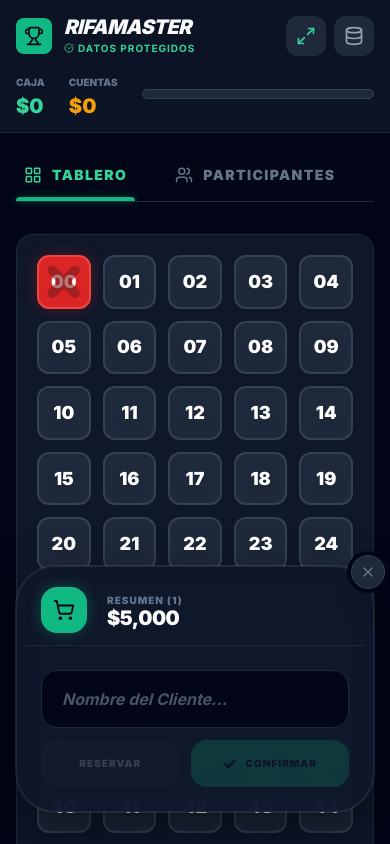
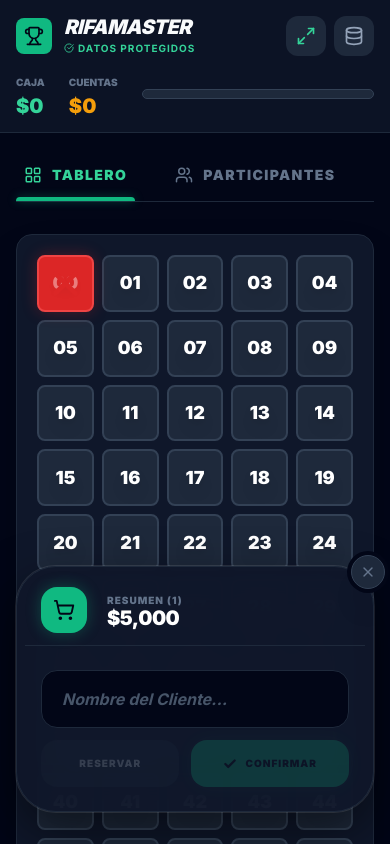
Before and after one commit to newxmkxkombat-coder/RifaMasterv2, a React (Vite) app: page / in a window 390 px wide. Both pictures are taken after a click on the button "00". Shown: the top 844 px of the page. Built offline with nearby package versions, Linux system fonts and the light colour scheme.

Commit message:
Add activeOwnerName prop to TicketGrid component

```diff
--- a/components/TicketGrid.tsx
+++ b/components/TicketGrid.tsx
@@ -1,3 +1,4 @@
+
 import React from 'react';
 import { Ticket, TicketStatus } from '../types';
 import { STATUS_COLORS } from '../constants';
@@ -8,32 +9,42 @@
   onToggleTicket: (id: string) => void;
   swappingTicketId?: string | null;
   isFullScreen?: boolean;
+  activeOwnerName?: string | null;
 }
 
-const TicketGrid: React.FC<TicketGridProps> = ({ tickets, onToggleTicket, swappingTicketId, isFullScreen = false }) => {
+const TicketGrid: React.FC<TicketGridProps> = ({
+  tickets,
+  onToggleTicket,
+  swappingTicketId,
+  isFullScreen = false,
+  activeOwnerName = null
+}) => {
   return (
-    <div className={`
-      grid rounded-2xl transition-all duration-500 w-full
-      ${isFullScreen
-        ? 'grid-cols-10 gap-2 sm:gap-3 p-4 bg-slate-950 border border-slate-900 shadow-[0_0_50px_rgba(0,0,0,1)]'
-        : 'grid-cols-5 sm:grid-cols-10 gap-3 sm:gap-4 p-5 bg-slate-900 border border-slate-800 shadow-2xl'
-      }
-    `}>
+    <div
+      className={`
+        grid transition-all duration-500 w-full mx-auto
+        grid-cols-5 sm:grid-cols-10 gap-2 sm:gap-4
+        ${isFullScreen
+          ? 'p-4 sm:p-6 bg-slate-950 max-w-4xl'
+          : 'p-5 bg-slate-900 border border-slate-800 shadow-2xl rounded-2xl'
+        }
+      `}
+    >
       {tickets.map((ticket) => {
         const isSwappingSource = ticket.id === swappingTicketId;
+        const belongsToActiveUser = activeOwnerName && ticket.ownerName === activeOwnerName;
 
-        // Logical check for when to show the "X" (Any occupied state)
         const isOccupied =
           ticket.status === TicketStatus.SELECTED ||
           ticket.status === TicketStatus.RESERVED ||
           ticket.status === TicketStatus.PAID;
 
-        // An interactive ticket is one that is available to be clicked
-        // OR the one we are currently swapping FROM
         let isInteractive = ticket.status === TicketStatus.AVAILABLE || ticket.status === TicketStatus.SELECTED;
 
         if (swappingTicketId) {
             isInteractive = ticket.status === TicketStatus.AVAILABLE;
+        } else if (activeOwnerName) {
+            isInteractive = ticket.status === TicketStatus.AVAILABLE || belongsToActiveUser;
         }
 
         return (
@@ -43,30 +54,28 @@
             onClick={() => isInteractive ? onToggleTicket(ticket.id) : null}
             disabled={!isInteractive && !isSwappingSource}
             className={`
-              relative flex flex-col items-center justify-center rounded-xl font-black transition-all duration-300
+              relative flex flex-col items-center justify-center font-black transition-all duration-300 rounded-lg sm:rounded-xl
               ${isSwappingSource ? 'bg-indigo-900 border-indigo-400 text-white ring-2 ring-indigo-500/50 z-10' : STATUS_COLORS[ticket.status]}
+              ${belongsToActiveUser ? 'bg-emerald-950 border-emerald-500 text-white shadow-[0_0_10px_rgba(16,185,129,0.2)]' : ''}
               ${!isInteractive && !isSwappingSource ? 'cursor-not-allowed opacity-100' : 'active:scale-90 cursor-pointer'}
-              aspect-square ${isFullScreen ? 'text-xl sm:text-4xl' : 'text-lg sm:text-2xl'} border-2
+              aspect-square ${isFullScreen ? 'text-base sm:text-2xl' : 'text-lg sm:text-2xl'} border-2
             `}
           >
-            {/* The Number - Pure white for all states for maximum legibility */}
-            <span className="relative z-10 text-white drop-shadow-lg">
+            <span className={`relative z-10 text-white drop-shadow-lg ${isOccupied && !isSwappingSource ? 'opacity-40' : 'opacity-100'}`}>
               {ticket.id}
             </span>
 
-            {/* The "X" overlay - Red and prominent for any occupied ticket */}
             {isOccupied && !isSwappingSource && (
-               <div className="absolute inset-0 z-20 flex items-center justify-center pointer-events-none">
+               <div className="absolute inset-0 z-20 flex items-center justify-center pointer-events-none overflow-hidden">
                   <X
-                    className="w-full h-full text-red-900 opacity-60 p-0.5 sm:p-1"
-                    strokeWidth={isFullScreen ? 6 : 5}
+                    className={`w-full h-full opacity-100 scale-75 ${belongsToActiveUser ? 'text-emerald-400' : 'text-red-600'}`}
+                    strokeWidth={3}
                   />
                </div>
             )}
 
-            {/* Swap indicator */}
             {isSwappingSource && (
-              <RefreshCw className={`absolute top-1 right-1 animate-spin-slow opacity-80 ${isFullScreen ? 'w-4 h-4 sm:w-6 sm:h-6' : 'w-3 h-3 sm:w-4 sm:h-4'}`} />
+              <RefreshCw className={`absolute top-1 right-1 animate-spin-slow opacity-80 w-3 h-3 sm:w-4 h-4`} />
             )}
           </button>
         );
```
